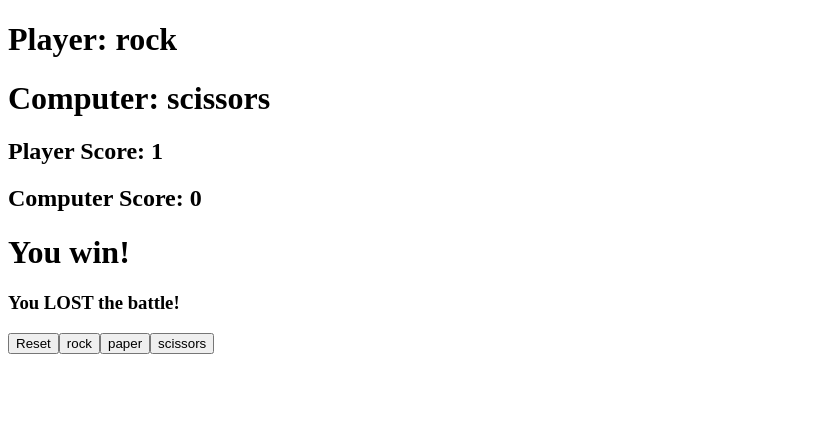
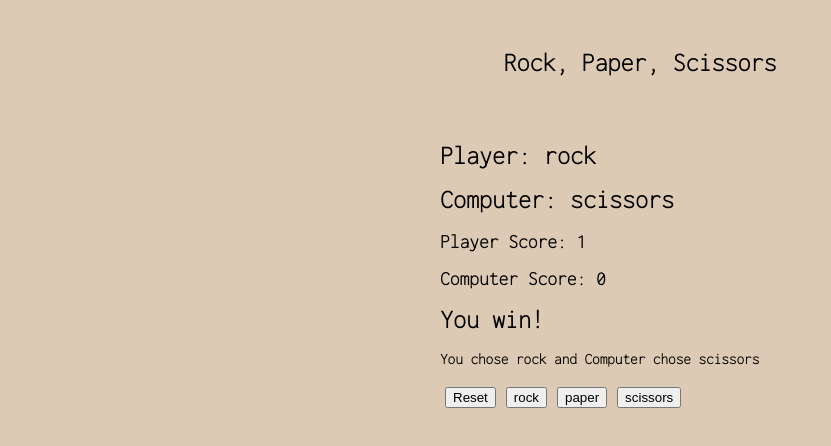
Before and after one commit to Manjil-Thapa/odin-rock-paper-scissors, a plain HTML site: page index.html in a window 1280 px wide. Both pictures are taken after a click on the button "rock". Shown: the whole page, without its empty margins (0-831 px from the left). Drawn offline with Linux system fonts and the light colour scheme.

Commit message:
styling and animations left

```diff
--- a/app.js
+++ b/app.js
@@ -33,8 +33,16 @@ gameGrid.append(
 );
 
 const choices = ["rock", "paper", "scissors"];
+
 let playerChoice;
 let compChoice;
+
+// Computer random choices
+const getComputerChoice = () => {
+  const randChoice = choices[Math.floor(Math.random() * choices.length)];
+  compChoice = randChoice;
+  compChoiceDisplay.textContent = `Computer: ${compChoice}`;
+};
 
 const handleClick = (e) => {
   playerChoice = e.target.id;
@@ -44,13 +52,6 @@ const handleClick = (e) => {
   game();
   playerScoreDisplay.textContent = `Player Score: ${playerScore}`;
   compScoreDisplay.textContent = `Computer Score: ${compScore}`;
-};
-
-// Computer random choices
-const getComputerChoice = () => {
-  const randChoice = choices[Math.floor(Math.random() * choices.length)];
-  compChoice = randChoice;
-  compChoiceDisplay.textContent = `Computer: ${compChoice}`;
 };
 
 // Button creation
@@ -71,7 +72,7 @@ const playRound = () => {
     case "scissorspaper":
       resultDisplay.textContent = "You win!";
       playerScore++;
-      battleLog.textContent = `You win! You chose ${playerChoice} and Computer chose ${compChoice}`;
+      battleLog.textContent = `You chose ${playerChoice} and Computer chose ${compChoice}`;
 
       break;
     case "rockpaper":
@@ -79,33 +80,16 @@ const playRound = () => {
     case "scissorsrock":
       resultDisplay.textContent = "You lose!";
       compScore++;
-      battleLog.textContent = `You lose! You chose ${playerChoice} and Computer chose ${compChoice}`;
+      battleLog.textContent = `You chose ${playerChoice} and Computer chose ${compChoice}`;
       break;
     case "rockrock":
     case "paperpaper":
     case "scissorsscissors":
       resultDisplay.innerHTML = "It's a tie!";
-      battleLog.textContent = `It's a tie! Both chose ${playerChoice}`;
+      battleLog.textContent = `Both chose ${playerChoice}`;
       break;
   }
 };
-const btns = document.querySelectorAll(".btn");
-// Win condition logic
-const game = () => {
-  if (playerScore < 5) {
-    battleLog.textContent = "You won the battle!";
-  }
-  if (compScore < 5) {
-    battleLog.textContent = "You LOST the battle!";
-  } else {
-    btns.disabled = true;
-    // console.log("STOP!");
-  }
-};
-
-resetBtn.addEventListener("click", function () {
-  reset();
-});
 
 // Reset
 const reset = () => {
@@ -117,5 +101,33 @@ const reset = () => {
   compChoiceDisplay.textContent = `Computer: ${""}`;
   resultDisplay.textContent = "";
   battleLog.textContent = "";
-  document.getElementById("Button").disabled = false;
+  enableIt();
 };
+
+resetBtn.addEventListener("click", function () {
+  reset();
+});
+
+// Win condition logic
+const game = () => {
+  if (playerScore >= 5 || compScore >= 5) {
+    disableBtns();
+  }
+  if (playerScore === 5) {
+    battleLog.textContent = "You won the battle!";
+  }
+  if (compScore === 5) {
+    battleLog.textContent = "You LOST the battle!";
+  }
+};
+
+function disableBtns() {
+  document.querySelector("#rock").disabled = true;
+  document.querySelector("#paper").disabled = true;
+  document.querySelector("#scissors").disabled = true;
+}
+function enableIt() {
+  document.querySelector("#rock").disabled = false;
+  document.querySelector("#paper").disabled = false;
+  document.querySelector("#scissors").disabled = false;
+}
--- a/index.html
+++ b/index.html
@@ -4,10 +4,17 @@
     <meta charset="UTF-8" />
     <meta http-equiv="X-UA-Compatible" content="IE=edge" />
     <meta name="viewport" content="width=device-width, initial-scale=1.0" />
-    <!-- <link rel="stylesheet" href="styles.css" /> -->
+    <link rel="preconnect" href="https://fonts.googleapis.com" />
+    <link rel="preconnect" href="https://fonts.gstatic.com" crossorigin />
+    <link
+      href="https://fonts.googleapis.com/css2?family=Inconsolata:wght@200&display=swap"
+      rel="stylesheet"
+    />
+    <link rel="stylesheet" href="styles.css" />
     <title>Odin- Rock Paper Scissors</title>
   </head>
   <body>
+    <h1 class="title">Rock, Paper, Scissors</h1>
     <div id="mainDiv"></div>
     <script src="app.js"></script>
   </body>
--- a/styles.css
+++ b/styles.css
@@ -1,19 +1,20 @@
 * {
   box-sizing: border-box;
 }
-
+body {
+  background-color: rgb(221, 202, 180);
+  font-family: "Inconsolata", sans-serif;
+  font-size: small;
+}
 #mainDiv {
-  display: flex;
-  background-color: bisque;
-  flex-direction: column;
-  justify-content: center;
-  align-items: center;
-  height: 100vh;
+  margin: 0 auto;
+  max-width: 400px;
+}
+button {
+  margin: 5px;
 }
 
-/* #mainDiv::before {
-  content: "";
-  background-color: black;
-  width: 10px;
-  height: 10px;
-} */
+.title {
+  text-align: center;
+  padding: 2rem 0 3rem 0;
+}
```
